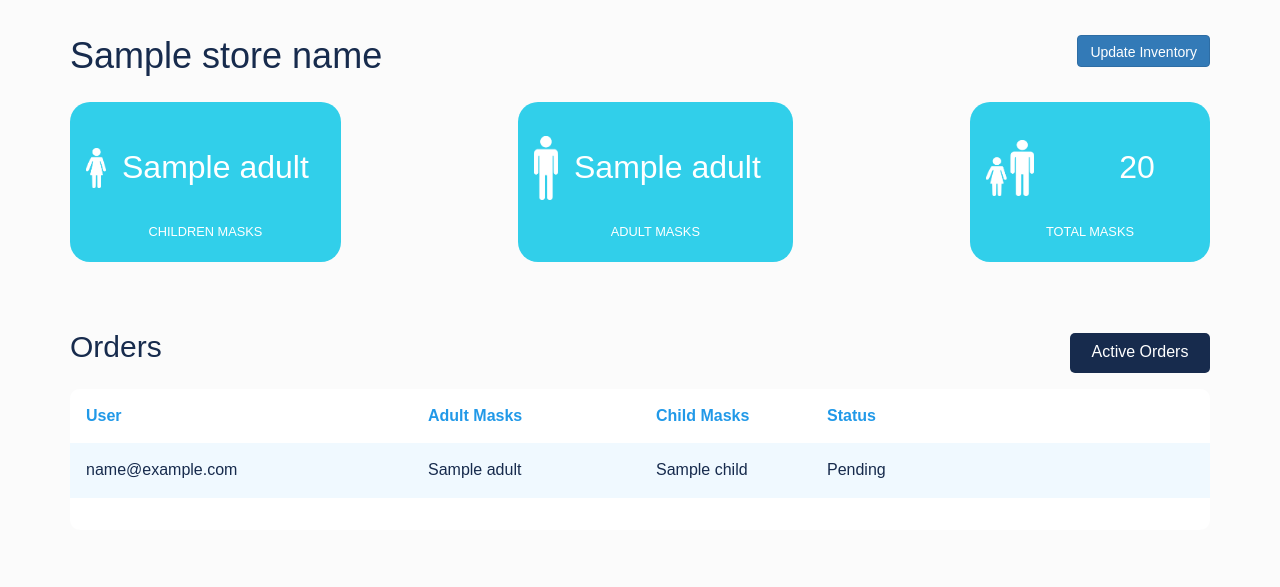
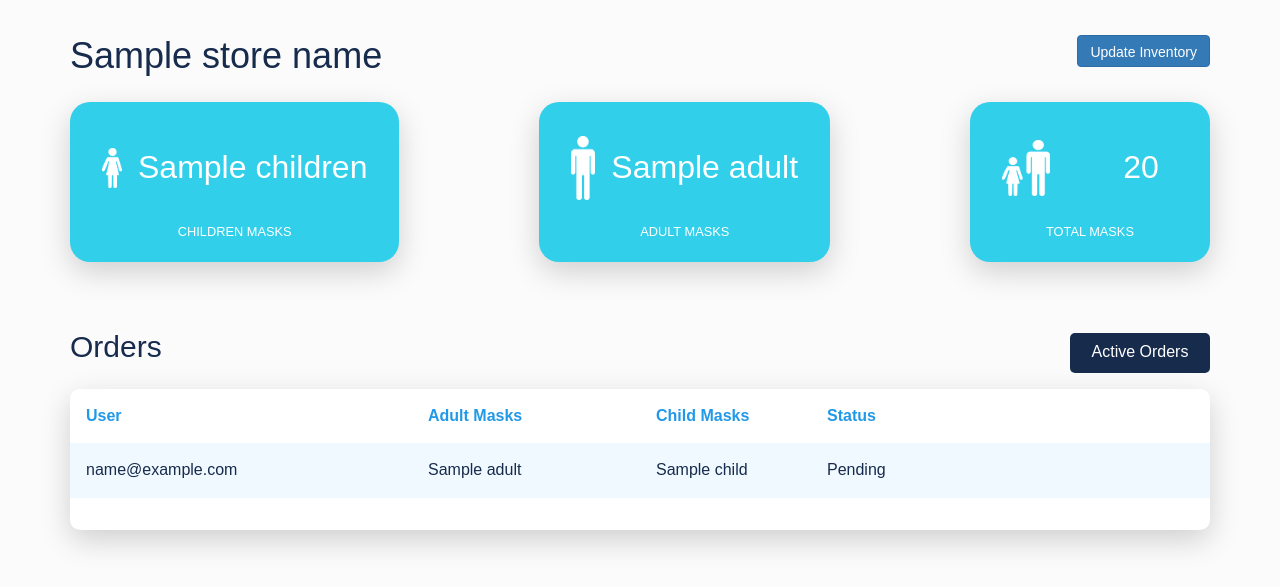
Before and after one commit to SlightySmarterLibrary/admin, a Django app: template djwarrant/templates/warrant/storeinfo.html in a window 1280 px wide. Shown: the part 80-667 px from the top of the page. Run offline with Django 3.2, Linux system fonts and the light colour scheme; the template is opened without the code that fills it: most values are stand-ins (such as "Sample title", 1, 10 or a date in 2020); some libraries are stand-ins or nearby versions.

Commit message:
Finalize store info design

```diff
--- a/djwarrant/forms.py
+++ b/djwarrant/forms.py
@@ -6,11 +6,11 @@ from django.core.validators import MaxValueValidator, MinValueValidator
 from bootstrap_modal_forms.forms import BSModalForm
 from .models import Store
 
+
 class StoreForm(BSModalForm):
     class Meta:
         model = Store
         fields = ['adult_masks', 'children_masks']
-
 
 
 class ProfileForm(forms.Form):
--- a/djwarrant/templates/orders/index.html
+++ b/djwarrant/templates/orders/index.html
@@ -16,7 +16,7 @@
 </div>
 
 {% if orders %}
-  <table class="table__wrapper">
+  <table class="table__wrapper box-shadow">
     <thead>
       <tr class="table__row--header">
         <th>User</th>
--- a/djwarrant/templates/warrant/storeinfo.html
+++ b/djwarrant/templates/warrant/storeinfo.html
@@ -10,14 +10,14 @@
   </div>
 
 <div class="store-overview">
-  <div class="store-overview__wrapper">
+  <div class="store-overview__wrapper box-shadow">
     <div class="store-overview__wrapper--data">
-      <div style="flex-grow: 1">
+      <div style="flex-grow: 1; margin-left: 1em;">
         <img src="{% static 'img/child.png' %} " height="40px" width="20px" />
       </div>
 
       <div style="flex-grow: 1; text-align: center;">
-        <span class="store-overview__wrapper--value">{{ adult }}</span>
+        <span class="store-overview__wrapper--value">{{ children }}</span>
       </div>
     </div>
 
@@ -26,9 +26,9 @@
     </div>
   </div>
 
-  <div class="store-overview__wrapper">
+  <div class="store-overview__wrapper box-shadow">
     <div class="store-overview__wrapper--data">
-      <div style="flex-grow: 1">
+      <div style="flex-grow: 1; margin-left: 1em;">
         <img src="{% static 'img/adult.png' %} " height="64px" width="24px" />
       </div>
 
@@ -42,9 +42,9 @@
     </div>
   </div>
 
-  <div class="store-overview__wrapper">
+  <div class="store-overview__wrapper box-shadow">
     <div class="store-overview__wrapper--data">
-      <div style="flex-grow: 1">
+      <div style="flex-grow: 1; margin-left: 1em;">
         <img src="{% static 'img/total.png' %} " height="56px" width="48px" />
       </div>
 
--- a/static/css/main.css
+++ b/static/css/main.css
@@ -432,3 +432,25 @@ tbody tr:nth-child(odd) {
 }
 
 /* End of Store Styles */
+
+.box-shadow {
+  box-shadow: 0 1rem 3rem rgba(0, 0, 0, .175) !important;
+}
+
+/* Modal Styles */
+.modal-header {
+  display: flex;
+  justify-content: space-between;
+  align-items: center;
+}
+
+.modal-header h5 {
+  margin-right: auto;
+  margin: 0;
+}
+
+.modal-header button {
+  margin-left: auto;
+}
+
+/* End of Modal Styles */
```
Also changed, not shown: djwarrant/templates/warrant/update-inventory.html (+16 -8 lines).
